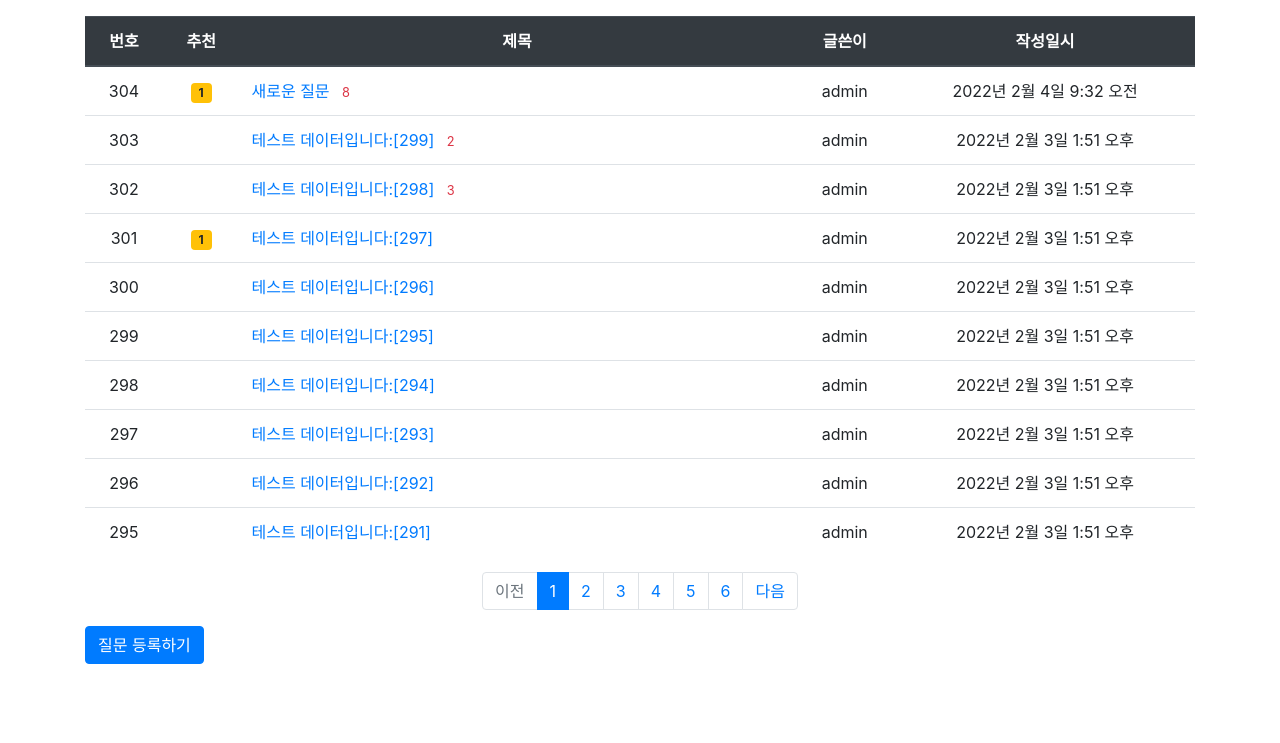
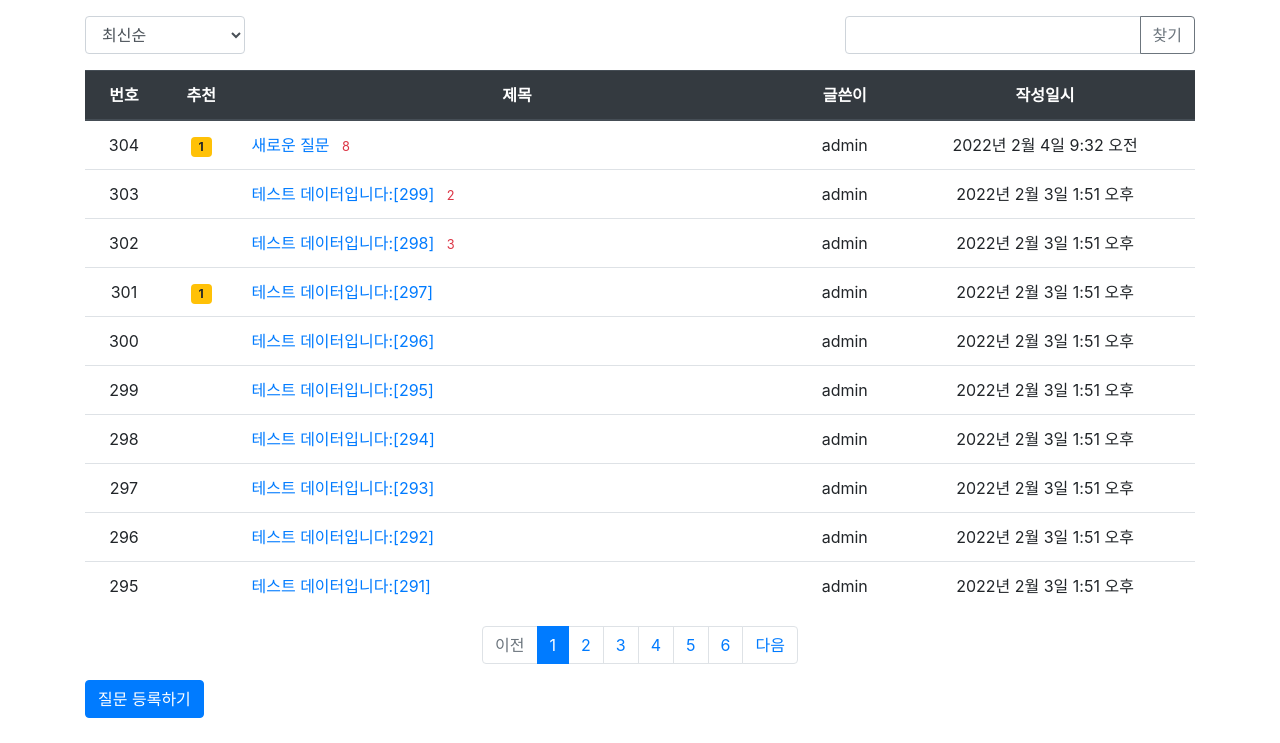
Before and after one commit to deok2kim/jump_to_django, a Django app: page / in a window 1280 px wide. Shown: the part 57-800 px from the top of the page. Run offline with Django 4.2, Linux system fonts and the light colour scheme; data comes from the database, SQL or seed files in the repository; both versions use the stored data as it was after the commit; some libraries are stand-ins or nearby versions.

Commit message:
검색과 정렬

```diff
--- a/pybo/views/base_views.py
+++ b/pybo/views/base_views.py
@@ -1,6 +1,7 @@
 from django.core.paginator import Paginator
 from django.shortcuts import render, get_object_or_404, redirect
 from django.utils import timezone
+from django.db.models import Q, Count
 
 from ..models import Question, Answer
 from ..forms import AnswerForm
@@ -12,16 +13,35 @@ def index(request):
     """
     # 입력 파라미터
     page = request.GET.get('page', 1)  # 페이지
+    kw = request.GET.get('kw', '')  # 검색어
+    so = request.GET.get('so', 'recent')  # 정렬 기준
+
+    # 정렬
+    if so == 'recommend':
+        question_list = Question.objects.annotate(num_voter=Count('voter')).order_by('-num_voter', '-create_date')
+    elif so == 'popular':
+        question_list = Question.objects.annotate(num_answer=Count('answer')).order_by('-num_answer', '-create_date')
+    else:
+        question_list = Question.objects.order_by('-create_date')
 
     # 조회
-    question_list = Question.objects.order_by('-create_date')
+    if kw:
+        question_list = question_list.filter(
+            Q(subject__icontains=kw) |
+            Q(content__icontains=kw) |
+            Q(author__username__icontains=kw) |
+            Q(answer__author__username__icontains=kw)
+        ).distinct()
 
     # 페이징처리
     paginator = Paginator(question_list, 10)  # 페이지당 10개씩 보여주기
     page_obj = paginator.get_page(page)
 
     context = {
-        'question_list': page_obj
+        'question_list': page_obj,
+        'page': page,
+        'kw': kw,
+        'so': so,
     }
     return render(request, 'pybo/question_list.html', context)
 
--- a/templates/pybo/question_list.html
+++ b/templates/pybo/question_list.html
@@ -2,6 +2,21 @@
 {% load pybo_filter %}
 {% block content %}
     <div class="container my-3">
+        <div class="row justify-content-between my-3">
+            <div class="col-2">
+                <select class="form-control so">
+                    <option value="recent" {% if so == 'recent' %}selected{% endif %}>최신순</option>
+                    <option value="recommend" {% if so == 'recommend' %}selected{% endif %}>추천순</option>
+                    <option value="popular" {% if so == 'popular' %}selected{% endif %}>인기순</option>
+                </select>
+            </div>
+            <div class="col-4 input-group">
+                <input type="text" class="form-control kw" value="{{ kw|default_if_none:'' }}">
+                <div class="input-group-append">
+                    <button class="btn btn-outline-secondary" type="button" id="btn_search">찾기</button>
+                </div>
+            </div>
+        </div>
         <table class="table">
             <thead>
             <tr class="text-center thead-dark">
@@ -47,7 +62,7 @@
             <!-- 이전페이지 -->
             {% if question_list.has_previous %}
                 <li class="page-item">
-                    <a class="page-link" href="?page={{ question_list.previous_page_number }}">이전</a>
+                    <a class="page-link" data-page="{{ question_list.previous_page_number }}" href="#">이전</a>
                 </li>
             {% else %}
                 <li class="page-item disabled">
@@ -59,11 +74,11 @@
                 {% if page_number >= question_list.number|add:-5 and page_number <= question_list.number|add:5 %}
                     {% if page_number == question_list.number %}
                         <li class="page-item active" aria-current="page">
-                            <a class="page-link" href="?page={{ page_number }}">{{ page_number }}</a>
+                            <a class="page-link" data-page="{{ page_number }}" href="#">{{ page_number }}</a>
                         </li>
                     {% else %}
                         <li class="page-item">
-                            <a class="page-link" href="?page={{ page_number }}">{{ page_number }}</a>
+                            <a class="page-link" data-page="{{ page_number }}" href="#">{{ page_number }}</a>
                         </li>
                     {% endif %}
                 {% endif %}
@@ -71,7 +86,7 @@
             <!-- 다음페이지 -->
             {% if question_list.has_next %}
                 <li class="page-item">
-                    <a class="page-link" href="?page={{ question_list.next_page_number }}">다음</a>
+                    <a class="page-link" data-page="{{ question_list.next_page_number }}" href="#">다음</a>
                 </li>
             {% else %}
                 <li class="page-item disabled">
@@ -82,4 +97,32 @@
         <!-- 페이징처리 끝 -->
         <a href="{% url 'pybo:question_create' %}" class="btn btn-primary">질문 등록하기</a>
     </div>
+    <form id="searchForm" method="get" action="{% url 'index' %}">
+        <input type="hidden" id="kw" name="kw" value="{{ kw|default_if_none:'' }}">
+        <input type="hidden" id="page" name="page" value="{{ page }}">
+        <input type="hidden" id="so" name="so" value="{{ so }}">
+    </form>
 {% endblock %}
+
+{% block script %}
+    <script type="text/javascript">
+        $(document).ready(function () {
+            $(".page-link").on('click', function () {
+                $("#page").val($(this).data("page"));
+                $("#searchForm").submit();
+            });
+
+            $("#btn_search").on('click', function () {
+                $("#kw").val($(".kw").val());
+                $("#page").val(1);
+                $("#searchForm").submit();
+            });
+
+            $(".so").on('change', function () {
+                $("#so").val($(this).val());
+                $("#page").val(1);
+                $("#searchForm").submit();
+            })
+        });
+    </script>
+{% endblock %}
```
Also changed, not shown: db.sqlite3.
